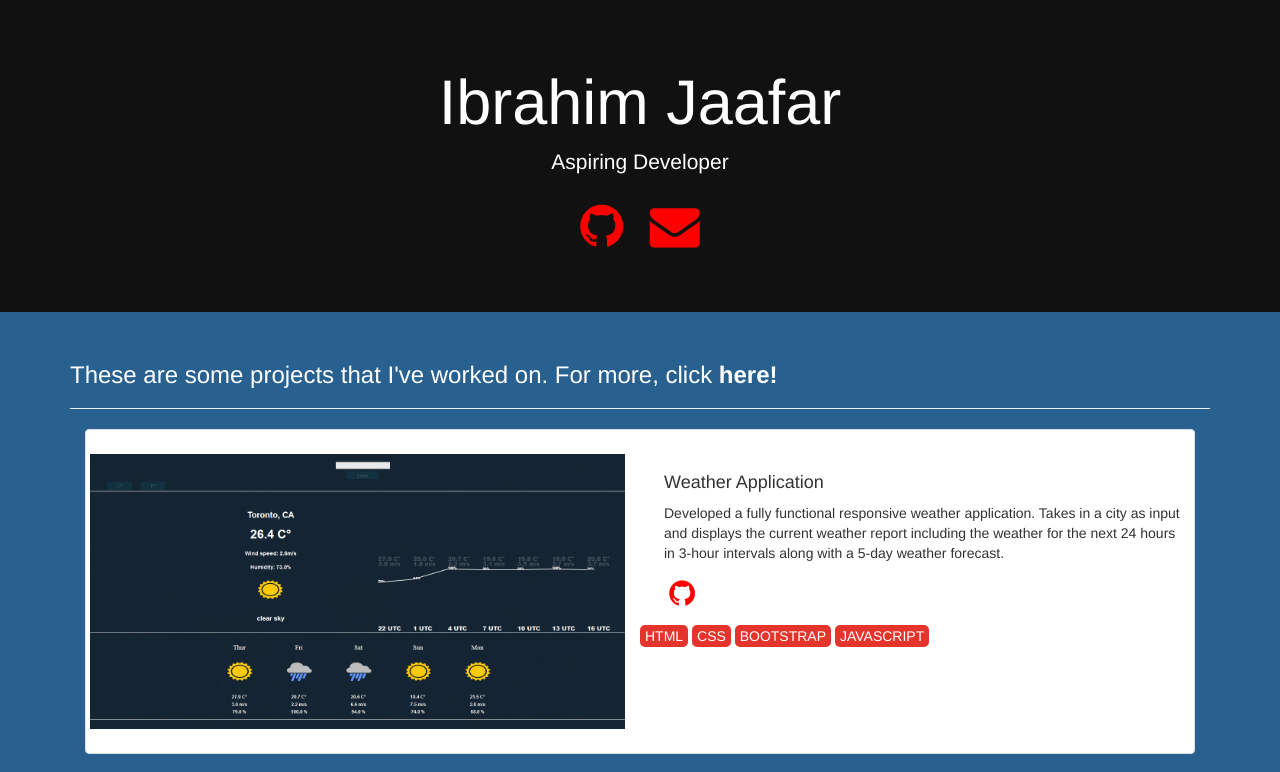
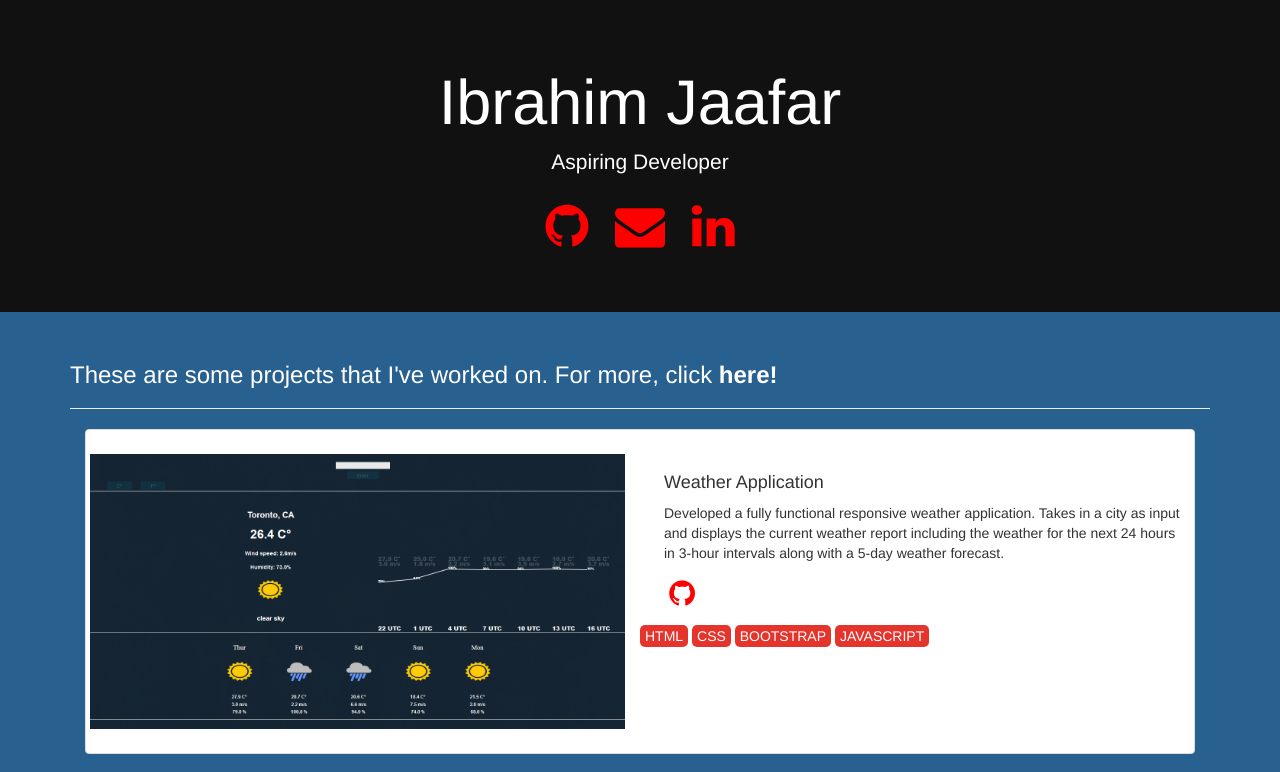
Before and after one commit to ibrahimjaafar/ibrahimjaafar.github.io, a plain HTML site: page index.html in a window 1280 px wide. Shown: the top 772 px of the page. Drawn offline with nearby package versions, Linux system fonts and the light colour scheme.

Commit message:
Minor Changes

```diff
--- a/index.html
+++ b/index.html
@@ -20,6 +20,7 @@
 			<p>Aspiring Developer</p>
 			<a target = "_blank" class = "displayblock introAnchor" href = "https://github.com/Ibrahimjaafar"><i title = "GitHub" class = "fa fa-github main_icon"></i></a>
 			<a class = "displayblock introAnchor" href = "mailto:ibrahim.jaafar@ryerson.ca"><i title = "Contact Me!" class = "fa fa-envelope main_icon"></i></a>
+			<a target = "_blank" class = "displayblock introAnchor" href = "https://www.linkedin.com/in/ibrahim-jaafar-b0b285138/"><i title = "Linkedin" class = "fa fa-linkedin main_icon"></i></a>
 
 		</div>
 	</div>
--- a/style.css
+++ b/style.css
@@ -8,6 +8,7 @@
 body{
 	background-color: #286090;
 	color: #fff;
+
 }
 .gitlink {
     font-size: 3rem;
```
